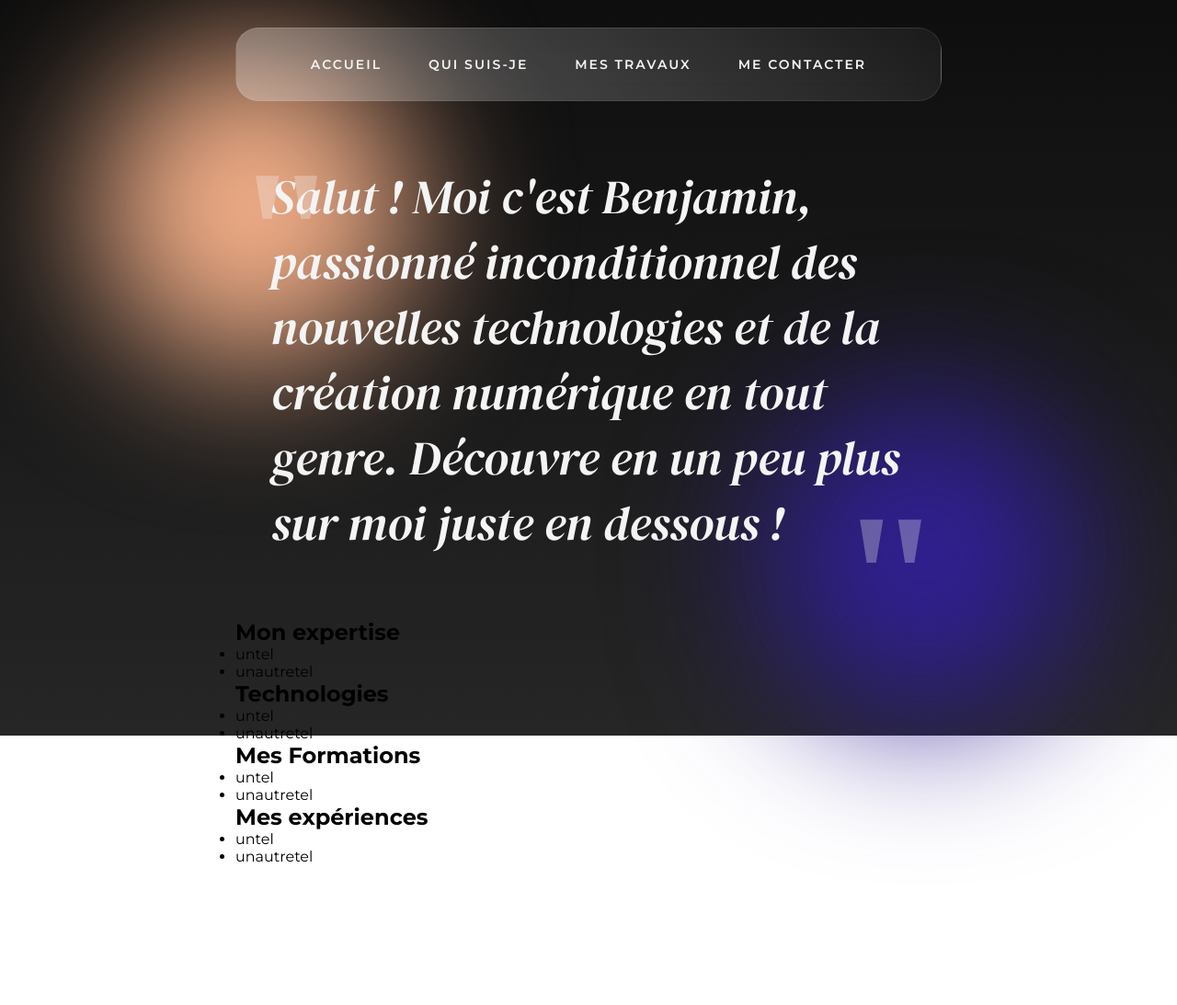
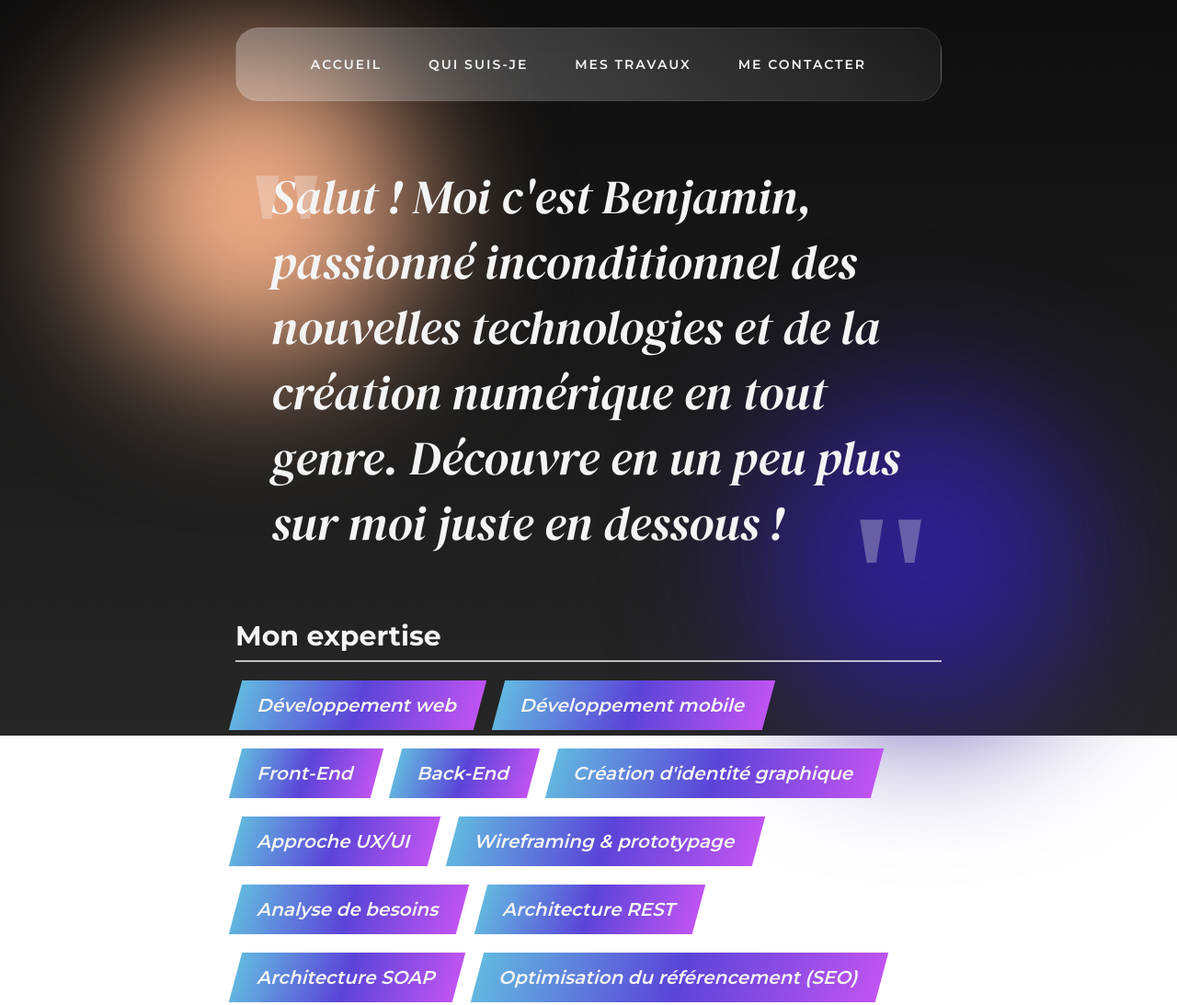
Before and after one commit to bourgouin-benjamin/myPortfolio, a plain HTML site: page pages/infos.html in a window 1280 px wide. Shown: the top 1093 px of the page at 92% size. Before the commit the page ends 941 px from the top, so only its background shows below. Drawn offline with Linux system fonts and the light colour scheme; a web font is replaced by a local one.

Commit message:
expertise OK

```diff
--- a/pages/infos.html
+++ b/pages/infos.html
@@ -37,21 +37,25 @@
             <h1>Mon expertise</h1>
             <ul id="expertiseContainer"></ul>
         </section>
+        <div class="clear"></div>
 
         <section class="technologies">
             <h2>Technologies</h2>
             <ul id="technologiesContainer"></ul>
         </section>
+        <div class="clear"></div>
 
         <section class="formations">
             <h2>Mes Formations</h2>
             <ul id="formationsContainer"></ul>
         </section>
+        <div class="clear"></div>
 
         <section class="experiences">
             <h2>Mes expériences</h2>
             <ul id="experiencesContainer"></ul>
         </section>
+        <div class="clear"></div>
     </main>
 
     <script>
@@ -61,11 +65,52 @@
                 all: {
                     expertise1: {
                         id:1,
-                        name: 'untel'
+                        name: 'Développement web'
                     },
                     expertise2: {
                         id:2,
-                        name: 'unautretel'
+                        name: 'Développement mobile'
+                    },
+                    expertise3: {
+                        id:3,
+                        name: 'Front-End'
+                    },
+                    expertise4: {
+                        id:4,
+                        name: 'Back-End'
+                    }
+                    ,
+                    expertise5: {
+                        id:5,
+                        name: "Création d'identité graphique"
+                    },
+                    expertise6: {
+                        id:6,
+                        name: 'Approche UX/UI'
+                    },
+                    expertise7: {
+                        id:7,
+                        name: 'Wireframing & prototypage'
+                    },
+                    expertise8: {
+                        id:8,
+                        name: 'Analyse de besoins'
+                    },
+                    expertise9: {
+                        id:9,
+                        name: 'Architecture REST'
+                    },
+                    expertise10: {
+                        id:10,
+                        name: 'Architecture SOAP'
+                    },
+                    expertise11: {
+                        id:11,
+                        name: 'Optimisation du référencement (SEO)'
+                    },
+                    expertise12: {
+                        id:12,
+                        name: 'Méthode agile'
                     }
                 }
             },
--- /dev/null
+++ b/sass/components/infos/expertise.scss
@@ -0,0 +1,27 @@
+section.expertise{
+    width:100%;
+    height:auto;
+    margin:0 0 30px 0;
+
+    @import "infosTitles.scss";
+
+    ul{
+        list-style: none;
+
+        li{
+            float:left;
+            width:auto;
+            padding:15px 25px;
+            box-sizing: border-box;
+            background-image:$cardFooterGradient;
+            margin:0 20px 20px 0;
+            transform: skewX(-15deg);
+
+            p{
+                color:$white;
+                font-weight:600;
+                font-size: 20px;
+            }
+        }
+    }
+}
--- a/sass/components/infos/infos.scss
+++ b/sass/components/infos/infos.scss
@@ -4,4 +4,6 @@ main.infos {
     margin: auto;
 
     @import "quote.scss";
+    @import "expertise.scss";
+    @import "technologies.scss";
 }
--- /dev/null
+++ b/sass/components/infos/infosTitles.scss
@@ -0,0 +1,17 @@
+h1, h2{
+    color:$white;
+    font-size:30px;
+    position:relative;
+    margin:0 0 30px 0;
+
+    &::after{
+        content:"";
+        position:absolute;
+        left:0;
+        bottom:-10px;
+        height:2px;
+        width:100%;
+        background: $white;
+        opacity: 0.75;
+    }
+}
--- a/sass/helpers/variables.scss
+++ b/sass/helpers/variables.scss
@@ -1,5 +1,6 @@
-// COLORS-14.09% 20.12%
+// COLORS
 $white: #f4f4f4;
+$black: #1b1b1b;
 $bgGradient: linear-gradient(to bottom, #0e0e0e 0%, #262626 100%);
 $cardGradient: radial-gradient(circle at -8% 10%, rgba(255,255,255,0.4) 0%, rgba(255,255,255,0.01) 100%);
 $cardFooterGradient: linear-gradient(94deg, #62B8DF 0%, #5B44D8 50%, #C054F2 100%);
```
Also changed, not shown: css/style.css, sass/components/infos/technologies.scss (added), 1 other file.
